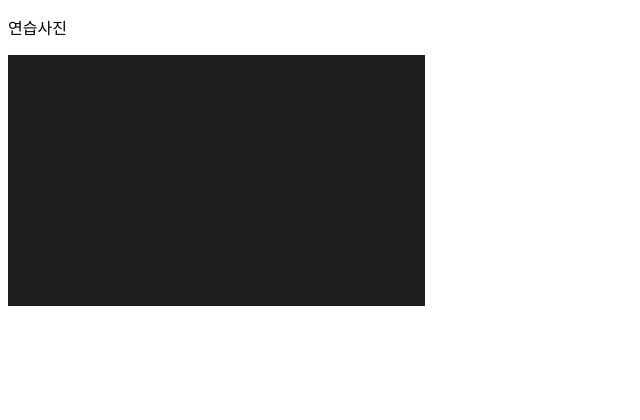
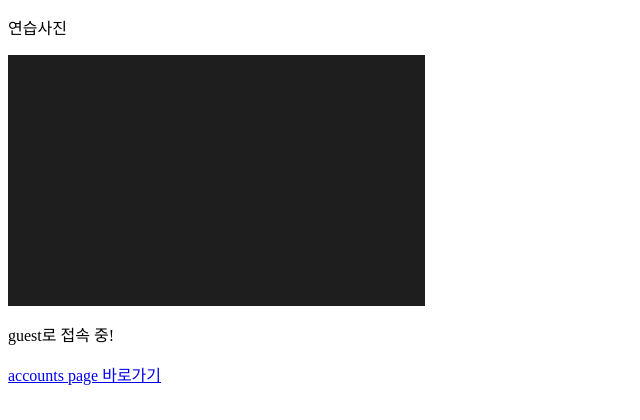
Before and after one commit to kcw8335/project, a Django app: page / in a window 1280 px wide. Shown: the part 380-800 px from the top of the page, without its empty margins (0-640 px from the left). Run offline with Django 3.2, Linux system fonts and the light colour scheme.

Commit message:
homelogpage

```diff
--- a/homeapp/templates/home.html
+++ b/homeapp/templates/home.html
@@ -8,3 +8,16 @@
 
 <p>연습사진</p>
 <img src="{% static '연습사진.png' %}" alt="연습사진">
+
+{% if user.is_authenticated %}
+<p>{{user.username}}님! 로그인됨</p>
+<p><a href="{% url 'accountsapp' %}">accounts page 바로가기</a></p>
+<p><a href="javascript:{document.getElementById('logout').submit()}">로그아웃</a></p>
+<form id="logout" method="POST" action="{% url 'logout' %}">
+{% csrf_token %}
+<input type="hidden" />
+</form>
+{% else %}
+<p>guest로 접속 중!</p>
+<p><a href="{% url 'accountsapp' %}">accounts page 바로가기</a></p>
+{% endif %}
```
Also changed, not shown: db.sqlite3.
